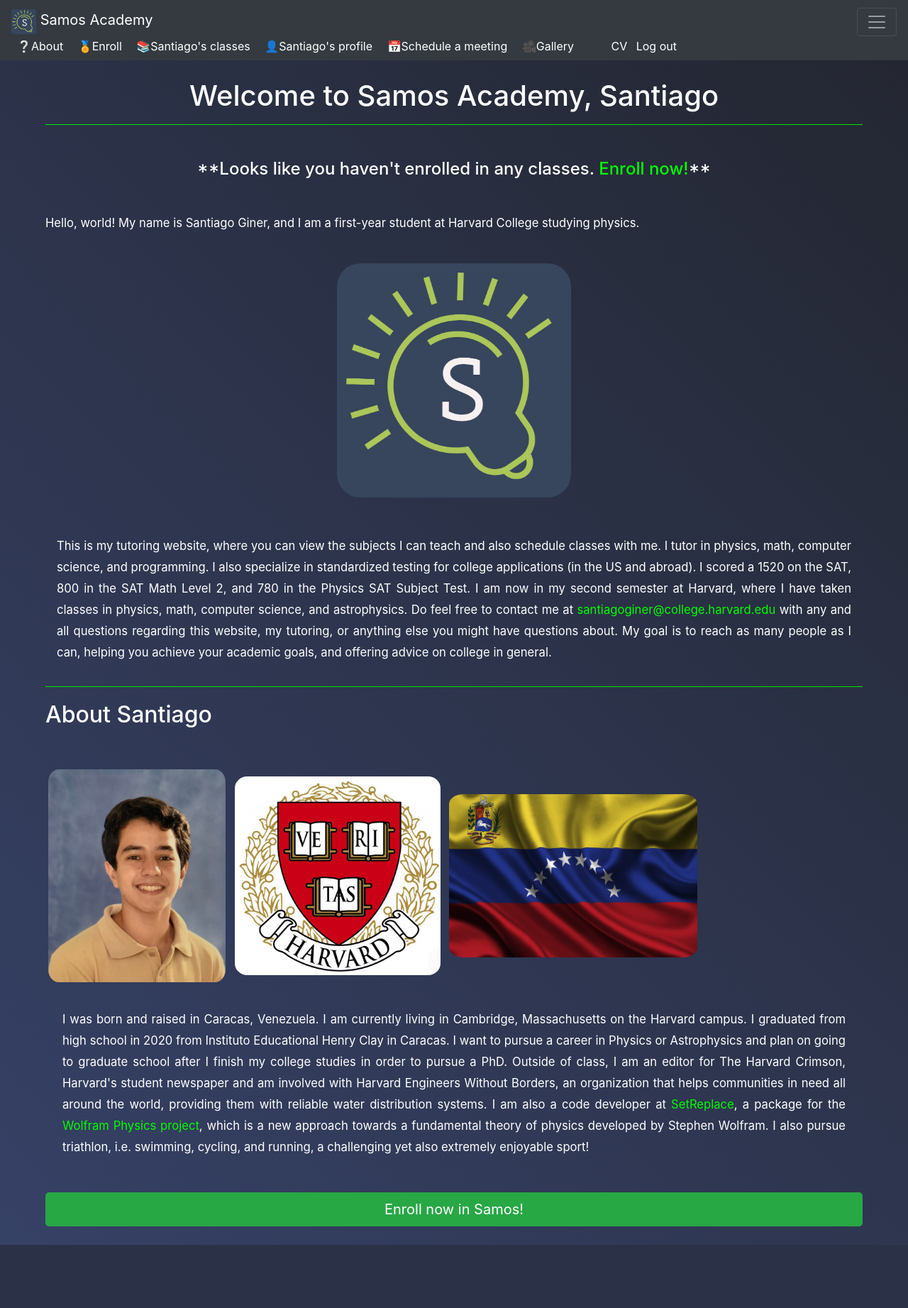
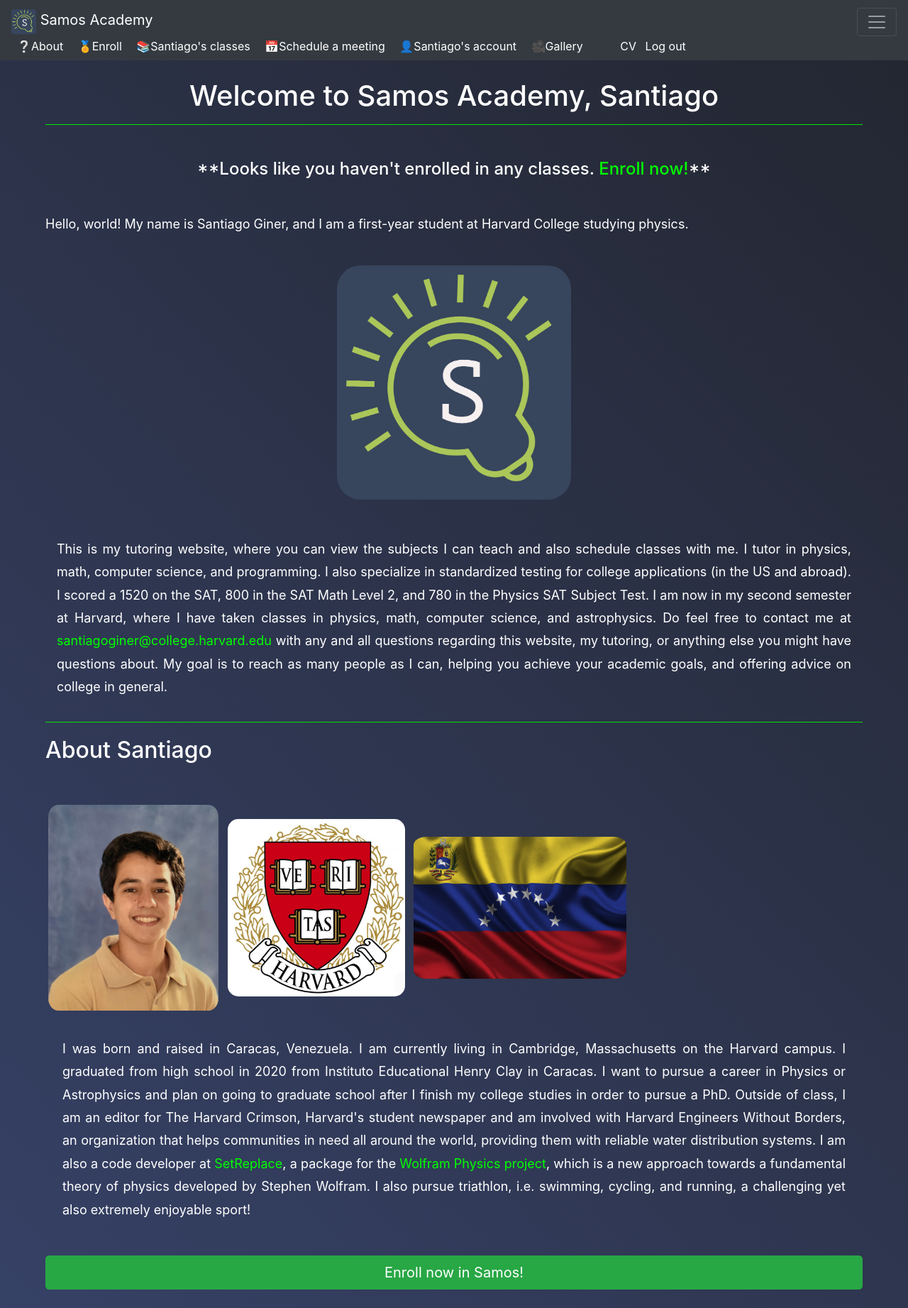
Before and after one commit to SantiagoGiner/Samos, a Django app: page / in a window 1280 px wide, after a click that opens the changed part. Shown: the whole page at 71% size. Before the commit the page ends 1754 px from the top, so only its background shows below. Run offline with Django 3.2, Linux system fonts and the light colour scheme; a user stored in the database is signed in; data that the repository does not hold is empty; some libraries are stand-ins or nearby versions.

Commit message:
Add delete account and manage account functionality

```diff
--- a/academy/forms.py
+++ b/academy/forms.py
@@ -80,3 +80,8 @@
                       or anything else you may want to add.'''
     )
     photo = forms.ImageField(help_text='If you want to, submit a photo of yourself.')
+
+class ManageAccountForm(forms.Form):
+    username = forms.CharField(max_length=64)
+    first_name = forms.CharField(max_length=64)
+    last_name = forms.CharField(max_length=64)
--- a/academy/models.py
+++ b/academy/models.py
@@ -111,7 +111,7 @@
 
 
 class File(models.Model):
-    class_pk = models.IntegerField()
+    class_id = models.IntegerField()
     topic = models.CharField(max_length=64)
     title = models.CharField(max_length=64)
     date = models.DateField(auto_now_add=True)
--- a/academy/static/academy/styles.css
+++ b/academy/static/academy/styles.css
@@ -110,7 +110,7 @@
 }
 
 p {
-    font-size: 1.3vw;
+    font-size: 18px;
     line-height: 1.8;
 }
 
@@ -206,6 +206,11 @@
     position: relative;
 }
 
+#harvard_coat {
+    width: 250px;
+    height: 250px;
+}
+
 #logo {
     border-radius: 10%;
 }
@@ -220,8 +225,8 @@
 }
 
 #myphoto {
-    height: 300px;
-    width: 250px;
+    width: 240px;
+    height: 290px;
 }
 
 #profile_photo {
@@ -237,6 +242,6 @@
 }
 
 #venezuela {
-    width: 350px;
-    height: 230px;
+    width: 300px;
+    height: 200px;
 }
--- a/academy/templates/academy/about.html
+++ b/academy/templates/academy/about.html
@@ -35,7 +35,7 @@
                 <hr class="transition">
                 <h2>About Santiago</h2>
                 <img class="img-center mx-1" src="{% static 'academy/me.jpg' %}" alt="Photo of Santiago" id="myphoto">
-                <img class="img-center mx-1" src="{% static 'academy/harvard.jpg' %}" alt="Harvard Coat of Arms">
+                <img class="img-center mx-1" src="{% static 'academy/harvard.jpg' %}" alt="Harvard Coat of Arms" id="harvard_coat">
                 <img class="img-center mx-1" src="{% static 'academy/venezuela.jpg' %}" alt="Venezuelan Flag" id="venezuela">
                 <p class="text-justify mx-4 mt-2 mb-5">
                     I was born and raised in Caracas, Venezuela. I am currently living in Cambridge, Massachusetts
--- a/academy/templates/academy/layout.html
+++ b/academy/templates/academy/layout.html
@@ -28,13 +28,12 @@
                         <a class="nav-item mx-2" href="{% url 'academy:about' %}">&#10068;About</a>
                         <a class="nav-item mx-2" href="{% url 'academy:enroll' %}">&#127941;Enroll</a>
                         <a class="nav-item mx-2" href="{% url 'academy:classes' %}">&#128218;{{ user.first_name }}'s classes</a>
-                        <a class="nav-item mx-2" href="{% url 'academy:profile' %}">&#128100;{{ user.first_name }}'s profile</a>
                         <a class="nav-item mx-2" href="{% url 'academy:schedule' %}">&#128197;Schedule a meeting</a>
+                        <a class="nav-item mx-2" href="{% url 'academy:account' %}">&#128100;{{ user.first_name }}'s account</a>
                         <a class="nav-item ml-2 mr-5" href="{% url 'academy:gallery' %}">&#127909;Gallery</a>
                         <a class="nav-item mr-auto" href="{% static 'academy/resume.pdf' %}">CV</a>
                         <a class="nav-item ml-2" href="{% url 'academy:logout' %}">Log out</a>
                     {% else %}
-                        <a class="nav-item mx-2" href="{% static 'academy/resume.pdf' %}">CV</a>
                         <a class="nav-item mx-2" href="{% url 'academy:register' %}">Create an Account</a>
                         <a class="nav-item mx-2" href="{% url 'academy:login' %}">Log in</a>
                     {% endif %}
--- a/academy/urls.py
+++ b/academy/urls.py
@@ -18,7 +18,8 @@
     path('classes/', views.classes, name='classes'),
     path('view_class/<str:class_type>/<int:class_id>', views.view_class, name='view_class'),
     path('drop_class/<str:class_type>/<int:class_id>', views.view_class, name='drop_class'),
-    path('profile/', views.profile, name='profile'),
+    path('account/', views.account, name='account'),
+    path('account/<str:action>/', views.account, name='change_account'),
     path('profile/<int:profile_id>/<str:action>', views.change_profile, name='change_profile'),
     path('gallery/', views.gallery, name='gallery')
 ] + static(settings.MEDIA_URL, document_root=settings.MEDIA_ROOT)
--- a/academy/views.py
+++ b/academy/views.py
@@ -66,7 +66,7 @@
             messages.success(request, 'Profile successfully updated!')
         else:
             messages.warning(request, f'The action {action} is invalid.')
-        return HttpResponseRedirect(reverse('academy:profile'))
+        return HttpResponseRedirect(reverse('academy:account'))
 
 @login_required
 @object_required
@@ -161,31 +161,63 @@
 
 
 @login_required
-def profile(request):
+def account(request, action=''):
     if request.method == 'POST':
-        Profile(
-            user_id=request.user.pk,
-            country=request.POST['country'],
-            city=request.POST['city'],
-            bio=request.POST['bio'],
-            photo=request.FILES['photo'],
-        ).save()
-        messages.success(request, 'You have successfully created your profile!')
-        return HttpResponseRedirect(reverse('academy:profile'))
+        if action == 'profile':
+            Profile(
+                user_id=request.user.pk,
+                country=request.POST['country'],
+                city=request.POST['city'],
+                bio=request.POST['bio'],
+                photo=request.FILES['photo'],
+            ).save()
+            messages.success(request, 'You have successfully created your profile!')
+            return HttpResponseRedirect(reverse('academy:account'))
+        elif action == 'delete':
+            try:
+                user = User.objects.get(pk=request.user.pk)
+                user.delete()
+                messages.success(request, '''Account deleted. We're sorry to see you go.''')
+            except ObjectDoesNotExist:
+                messages.warning(request, 'Looks like that account does not exist.')
+            return HttpResponseRedirect(reverse('academy:login'))
+        elif action == 'manage':
+            form = ManageAccountForm(request.POST)
+            if form.is_valid():
+                user = User.objects.get(pk=request.user.pk)
+                user.username = form.cleaned_data['username']
+                user.first_name = form.cleaned_data['first_name']
+                user.last_name = form.cleaned_data['last_name']
+                user.save()
+                messages.success(request, 'Account information updated successfully!')
+            return HttpResponseRedirect(reverse('academy:account'))
+        else:
+            messages.warning(request, 'That method is not valid. Please try again.')
+            return HttpResponseRedirect(reverse('academy:account'))
     try:
         profile = Profile.objects.get(user_id=request.user.pk)
-        return render(request, 'academy/profile.html', {
+        return render(request, 'academy/account.html', {
         'profile': profile,
         'update_profile_form': ProfileForm({
             'country': profile.country,
             'city': profile.city,
             'bio': profile.bio,
             'photo': profile.photo
+        }),
+        'manage_account_form': ManageAccountForm({
+            'username': request.user.username,
+            'first_name': request.user.first_name,
+            'last_name': request.user.last_name
         })
     })
     except ObjectDoesNotExist:
-        return render(request, 'academy/profile.html', {
-            'add_profile_form': ProfileForm()
+        return render(request, 'academy/account.html', {
+            'add_profile_form': ProfileForm(),
+            'manage_account_form': ManageAccountForm({
+                'username': request.user.username,
+                'first_name': request.user.first_name,
+                'last_name': request.user.last_name
+            })
         })
 
 
@@ -228,15 +260,15 @@
         messages.success(request, 'You have successfully dropped the class.')
         return HttpResponseRedirect(reverse('academy:classes'))
 
-    print(File.objects.filter(class_pk=class_id))
+    print(File.objects.filter(class_id=class_id))
     if class_type == 'Subject':
         return render(request, 'academy/view_class.html', {
             'class': Subject.objects.get(pk=class_id),
             'class_type': 'Subject',
-            'files': File.objects.filter(class_pk=class_id)
+            'files': File.objects.filter(class_id=class_id)
         })
     return render(request, 'academy/view_class.html', {
             'class': Exam.objects.get(pk=class_id),
             'class_type': 'Exam',
-            'files': File.objects.filter(class_pk=class_id)
+            'files': File.objects.filter(class_id=class_id)
         })
```
Also changed, not shown: academy/templates/academy/account.html (renamed from academy/templates/academy/profile.html, +41 -4 lines), academy/migrations/0002_auto_20210205_2109.py (added), db.sqlite3, media/profiles/Casual_Photo.jpg (added).
